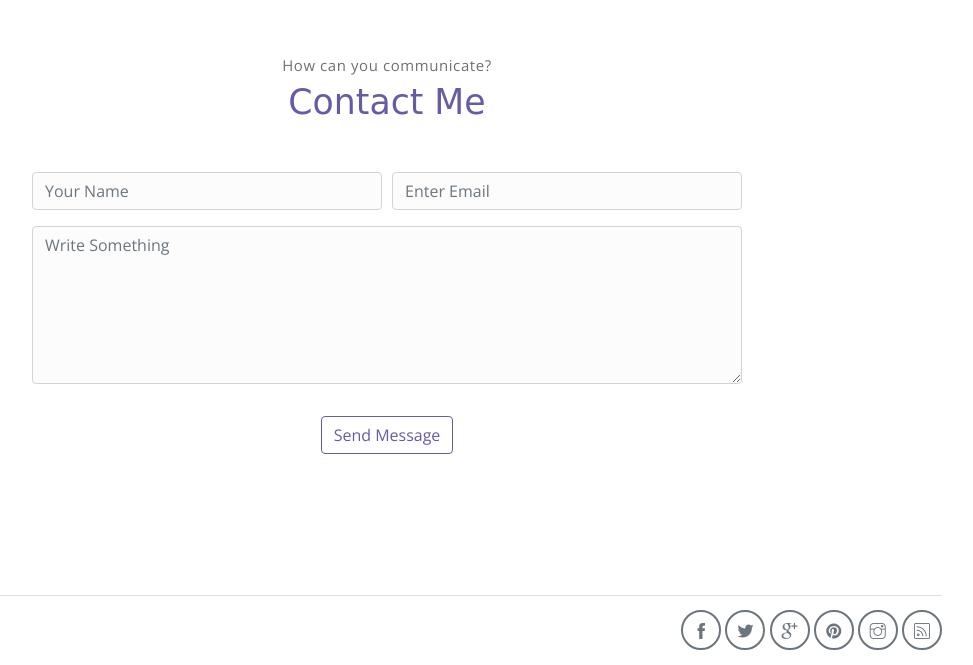
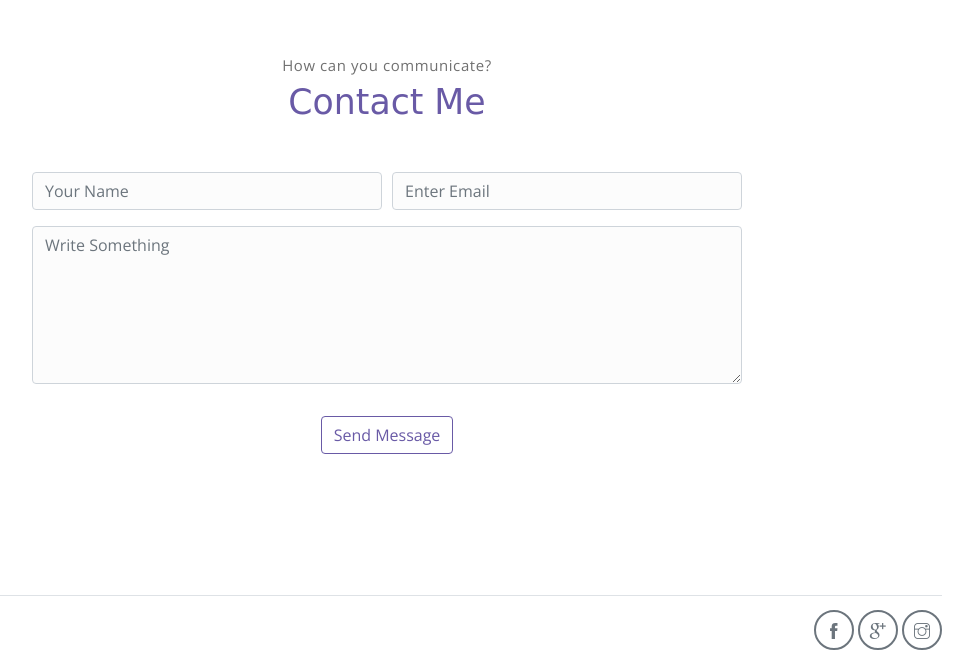
Before and after one commit to Sangeetshyam/profile, a plain HTML site: page index.html in a window 1280 px wide. Shown: the part 3759-4424 px from the top of the page, without its empty margins (253-1226 px from the left). Drawn offline with nearby package versions, Linux system fonts and the light colour scheme; a web font is replaced by a local one.

Commit message:
Update index.html

```diff
--- a/index.html
+++ b/index.html
@@ -425,13 +425,13 @@
                     href="http://www.devcrud.com">DevCRUD</a> Distribution <a
                     href="https://themewagon.com">ThemeWagon</a> -->
             </p>
-            <div class="social-links text-right m-auto ml-sm-auto">
-                <a href="javascript:void(0)" class="link"><i class="ti-facebook"></i></a>
-                <a href="javascript:void(0)" class="link"><i class="ti-twitter-alt"></i></a>
-                <a href="javascript:void(0)" class="link"><i class="ti-google"></i></a>
-                <a href="javascript:void(0)" class="link"><i class="ti-pinterest-alt"></i></a>
-                <a href="javascript:void(0)" class="link"><i class="ti-instagram"></i></a>
-                <a href="javascript:void(0)" class="link"><i class="ti-rss"></i></a>
+          <div class="social-links text-right m-auto ml-sm-auto">
+                <a href="https://www.facebook.com/share/16FDYqLrSP/" class="link"><i class="ti-facebook"></i></a>
+                <!-- <a href="javascript:void(0)" class="link"><i class="ti-twitter-alt"></i></a> -->
+                <a href="mailto:sangeethshyam79@gmail.com" class="link"><i class="ti-google"></i></a>
+                <!-- <a href="javascript:void(0)" class="link"><i class="ti-pinterest-alt"></i></a> -->
+                <a href="https://www.instagram.com/sangeeth_official0?igsh=bTdvaWgzMzBhcmU5" class="link"><i class="ti-instagram"></i></a>
+                <!-- <a href="javascript:void(0)" class="link"><i class="ti-rss"></i></a> -->
             </div>
         </footer>
     </div> <!-- end of page footer -->
```
